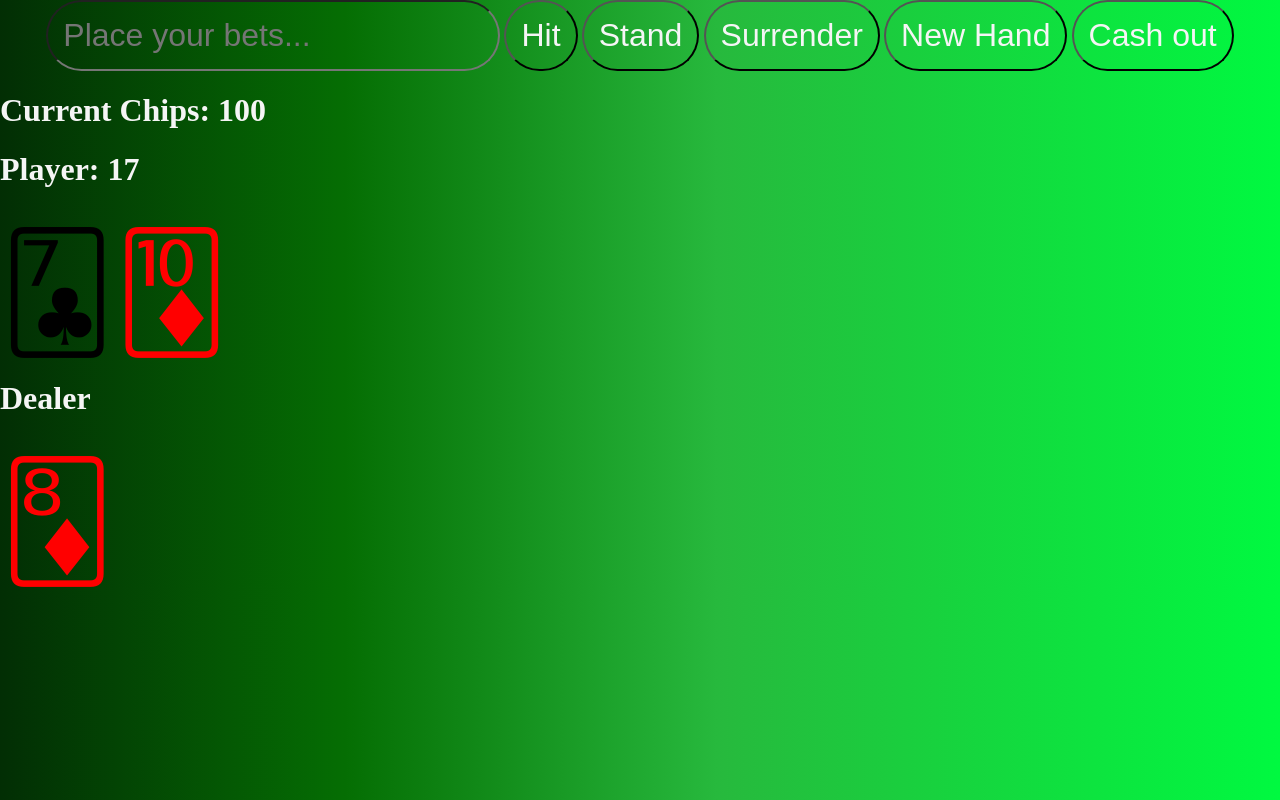
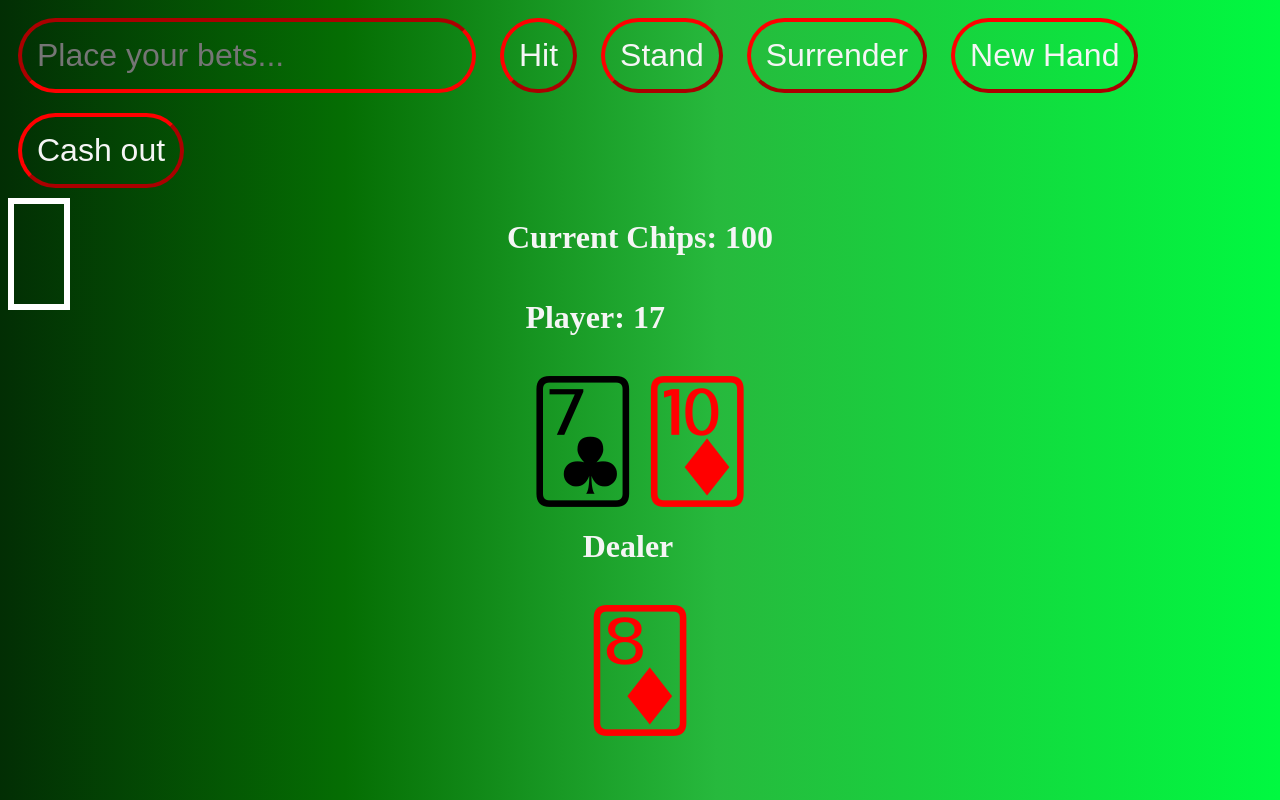
Before and after one commit to chrishargan/Blackjack, a PHP site: page /example.php in a window 1280 px wide. Run offline with PHP 8.4, Linux system fonts and the light colour scheme.

Commit message:
final commit now with betting system and all functionality

```diff
--- a/example.php
+++ b/example.php
@@ -11,7 +11,7 @@ session_start();
 
 if (isset($_POST['CashOut'])) {
     echo "<h1>Thanks for playing </h1>";
-    echo " <h1> You leave the table with " . $_SESSION['chips'] . " Chips! </h1>";
+    echo " <h2> You have won " . $_SESSION['chips'] . " Chips! </h2>";
     session_destroy();
 }
 
@@ -45,7 +45,7 @@ if (isset($_POST['Hit']) && $_POST['bet'] !== null) {
     $_SESSION['currentGame']->getPlayer()->hit($_SESSION['currentGame']);
 } elseif (isset($_POST['Hit']) && $_POST['bet'] == null) {
 
-    echo "<h1>Please place your bet </h1>";
+    echo "<h2>Please place your bet </h2>";
 }
 
 
@@ -88,18 +88,18 @@ if ($_SESSION['currentGame']->getPlayer()->isStands() == true) {
 echo "</div>";
 
 if ($_SESSION['currentGame']->getPlayer()->isLost() == true) {
-    echo "<h1><strong>The house wins this time...</strong></h1>";
+    echo "<h2><strong>The house wins this time...</strong></h2>";
     if ($_SESSION['chips'] != 0) {
         unset($_SESSION['currentGame']);
         unset($_SESSION['bet']);
     } else {
-        echo "<h1> You have run out of chips </h1>";
+        echo "<h2> You have run out of chips </h2>";
         session_destroy();
     }
 }
 
 if ($_SESSION['currentGame']->getDealer()->isLost() == true && $_SESSION['currentGame']->getPlayer()->isLost() == false) {
-    echo "<h1><strong>You are a Winner!</strong></h1>";
+    echo "<h2><strong>You are a Winner!</strong></h2>";
     $_SESSION['chips'] += ($_SESSION['bet'] * 2);
     unset($_SESSION['currentGame']);
     unset($_SESSION['bet']);
--- a/index.php
+++ b/index.php
@@ -14,8 +14,8 @@
 
 
 <div class="wrapper">
-    <div class="game">
-        <form action="example.php" method="post">
+
+        <form  action="example.php" method="post">
             <input type="text" name="bet" placeholder="Place your bets...">
             <input type="submit" name="Hit" value="Hit"/>
             <input type="submit" name="Stand" value="Stand"/>
@@ -23,17 +23,16 @@
             <input type="submit" name="NewGame" value="New Hand"/>
             <input type="submit" name="CashOut" value="Cash out"/>
         </form>
-    </div>
-    <div class="circle"></div>
-    <div class="circle"></div>
-    <div class="circle"></div>
-    <div class="circle"></div>
-    <div class="circle"></div>
-    <div class="circle"></div>
-    <div class="circle"></div>
-    <div class="circle"></div>
-    <div class="circle"></div>
-    <div class="circle"></div>
+    <div class="rectangle"></div>
+    <div class="rectangle"></div>
+    <div class="rectangle"></div>
+    <div class="rectangle"></div>
+    <div class="rectangle"></div>
+    <div class="rectangle"></div>
+    <div class="rectangle"></div>
+    <div class="rectangle"></div>
+    <div class="rectangle"></div>
+    <div class="rectangle"></div>
 </div>
 </body>
 </html>
--- a/style.css
+++ b/style.css
@@ -1,6 +1,6 @@
 body {
-    margin: 0;
-    padding: 0;
+    display: grid;
+    place-items: center;
     background: linear-gradient(90deg, rgba(2, 46, 4, 1) 0%, rgba(5, 110, 3, 1) 27%, rgba(39, 185, 61, 1) 56%, rgba(0, 249, 64, 1) 100%);
     color: whitesmoke;
 }
@@ -13,16 +13,29 @@ body {
     overflow: hidden;
 }
 */
+h2 {
+    animation: pulse 1s ease infinite;
+}
+
+@keyframes pulse {
+    0% {
+        transform: scale(1);
+    }
+    50% {
+        transform: scale(1.4);
+    }
+    100% {
+        transform: scale(1);
+    }
+}
+
 .game {
-    display: grid;
-    place-items: center;
+
     top: 50%;
     left: 50%;
     font-family: 'Poppins', sans-serif;
     color: whitesmoke;
-
 }
-
 
 input {
     font-size: 2rem;
@@ -31,7 +44,88 @@ input {
     background: none;
     color: whitesmoke;
     cursor: pointer;
+    outline: none;
+    border-color: red;
+    border-width: 4px;
+    margin: 10px;
+}
 
+.rectangle {
+    position: absolute;
+    width: 50px;
+    height: 100px;
+    background-color: transparent;
+    border: 6px solid rgba(255, 255, 255, 0.8);
+}
 
+.rectangle div:nth-child(1) {
+    top: 12%;
+    left: 42%;
+    animation: animate 10s linear infinite;
+}
+
+.rectangle div:nth-child(2) {
+    top: 70%;
+    left: 50%;
+    animation: animate 7s linear infinite;
+}
+
+.rectangle div:nth-child(3) {
+    top: 17%;
+    left: 6%;
+    animation: animate 9s linear infinite;
+}
+
+.rectangle div:nth-child(4) {
+    top: 20%;
+    left: 60%;
+    animation: animate 5s linear infinite;
+}
+
+.rectangle div:nth-child(5) {
+    top: 67%;
+    left: 10%;
+    animation: animate 8s linear infinite;
+}
+
+.rectangle div:nth-child(6) {
+    top: 80%;
+    left: 70%;
+    animation: animate 15s linear infinite;
+}
+
+.rectangle div:nth-child(7) {
+    top: 60%;
+    left: 80%;
+    animation: animate 7s linear infinite;
+}
+
+.rectangle div:nth-child(8) {
+    top: 32%;
+    left: 25%;
+    animation: animate 6s linear infinite;
+}
+
+.rectangle div:nth-child(9) {
+    top: 90%;
+    left: 25%;
+    animation: animate 12s linear infinite;
+}
+
+.rectangle div:nth-child(10) {
+    top: 90%;
+    left: 75%;
+    animation: animate 7s linear infinite;
+}
+
+@keyframes animate {
+    0% {
+        transform: scale(0) translate(0) rotate(0);
+        opacity: 1;
+    }
+    100% {
+        transform: scale(1.4) translate(-90px) rotate(360deg);
+        opacity: 0;
+    }
 
 }
```
